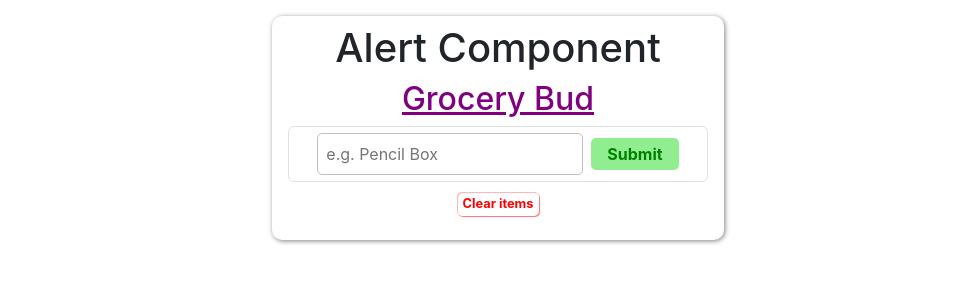
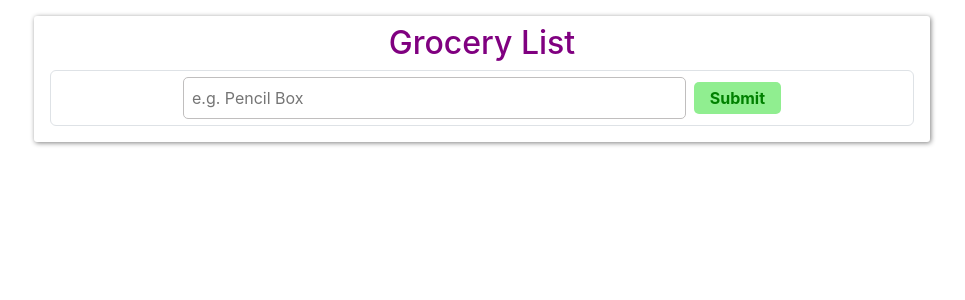
Before and after one commit to And4Web/ReactProject_18_GroceryBud, a React (Create React App) app: page / in a window 1280 px wide. Shown: the top 300 px of the page, without its empty margins (158-1123 px from the left). Built offline with nearby package versions, Linux system fonts and the light colour scheme.

Commit message:
submit items, alert messages and clearing the whole list funtionality implemented

```diff
--- a/src/Alert.js
+++ b/src/Alert.js
@@ -1,9 +1,16 @@
-import React from 'react'
+import React, { useEffect } from 'react'
 
-function Alert() {
+function Alert({msg, type, removeAlert}) {
+  useEffect(()=>{
+    const timeout = setTimeout(()=>{
+      removeAlert();
+    },1000)
+    return ()=>clearTimeout(timeout);
+  }, [])
+
   return (
-    <div>
-      <h1>Alert Component</h1>
+    <div className={`alert alert-${type}`}>
+      <p className='alert-msg'>{msg}</p>
     </div>
   )
 }
--- a/src/App.js
+++ b/src/App.js
@@ -8,39 +8,49 @@ function App(){
   const [list, setList] = useState([]);
   const [isEditing, setIsEditing] = useState(false);
   const [editId, setEditId] = useState(null);
-  const [alert, setAlert] = useState({show: true, msg: "", type: ""});
+  const [alert, setAlert] = useState({show: false, msg: "", type: ""});
 
   const handleSubmit = (e) => {
     e.preventDefault();
     console.log("form submitted.");
     if(!name){
-      // alert
+      showAlert(true, "danger", "Please enter a value.")
     }else if(name && isEditing){
       // alert and edit
     }else{
-      // show alert
+      showAlert(true, "success", "New item added to the list.")
       const randomId = Math.floor(new Date().getTime() * Math.random());
       const newItem = {id: randomId.toString(), title: name};
       setList([...list, newItem]);
       setName("")
     }
   }
+  const showAlert = (show=false, type="", msg="") => {
+    setAlert({show, type, msg})
+  }
+  const clearList = () => {
+    showAlert(true, "danger", "Your list is empty now.");
+    setList([]);
+  }
 
   return (
     <section className="section-container">
       <form className="grocery-form" onSubmit={handleSubmit}>
-        {alert.show && <Alert/>}
-      <h3 className="title">Grocery Bud</h3>
+        {alert.show && <Alert {...alert} removeAlert={showAlert}/>}
+      <h3 className="title">Grocery List</h3>
       <div className="form-control">
         <input type="text" placeholder="e.g. Pencil Box" value={name} onChange={(e)=>setName(e.target.value)}/>
         <button className="submit-btn" type="submit">{isEditing? "Edit": "Submit"}</button>
       </div>
 
       </form>
+      {list.length > 0 && (
       <div className="grocery-container">
         <List items={list}/>
-        <button className="clear-btn">Clear items</button>
+        <button className="clear-btn" onClick={clearList}>Clear items</button>
       </div>
+
+      )}
     </section>
   )
 }
--- a/src/index.css
+++ b/src/index.css
@@ -17,17 +17,17 @@ code {
 }
 .title{
   text-align: center;
-  text-decoration: underline;
+  /* text-decoration: underline; */
   color: purple;
   font-size: 2rem;
 }
 .section-container{
   text-align: center;
-  width: 100%;
+  width: 70vw;
   display: flex;
   flex-direction: column;
   /* border: 1px solid black; */
-  border-radius: 10px;
+  border-radius: 3px;
   margin: 1rem;
   padding: .5rem 1rem 1rem;
   box-shadow: 1px 1px 5px grey;
@@ -71,6 +71,7 @@ input{
   margin-right: .5rem;
   padding: .5rem;
   border-radius: 5px;
+  width: 60%;
 }
 .submit-btn{
   outline: none;
@@ -123,3 +124,14 @@ input{
 .delete-btn{
   color: red;
 }
+.alert{
+  height: 2rem !important;
+  display: flex;
+  flex-direction: column;
+  align-items: center;
+  justify-content: center;
+}
+.alert-msg{
+  font-size: 1rem;
+  padding-top: 1rem;
+}
```
